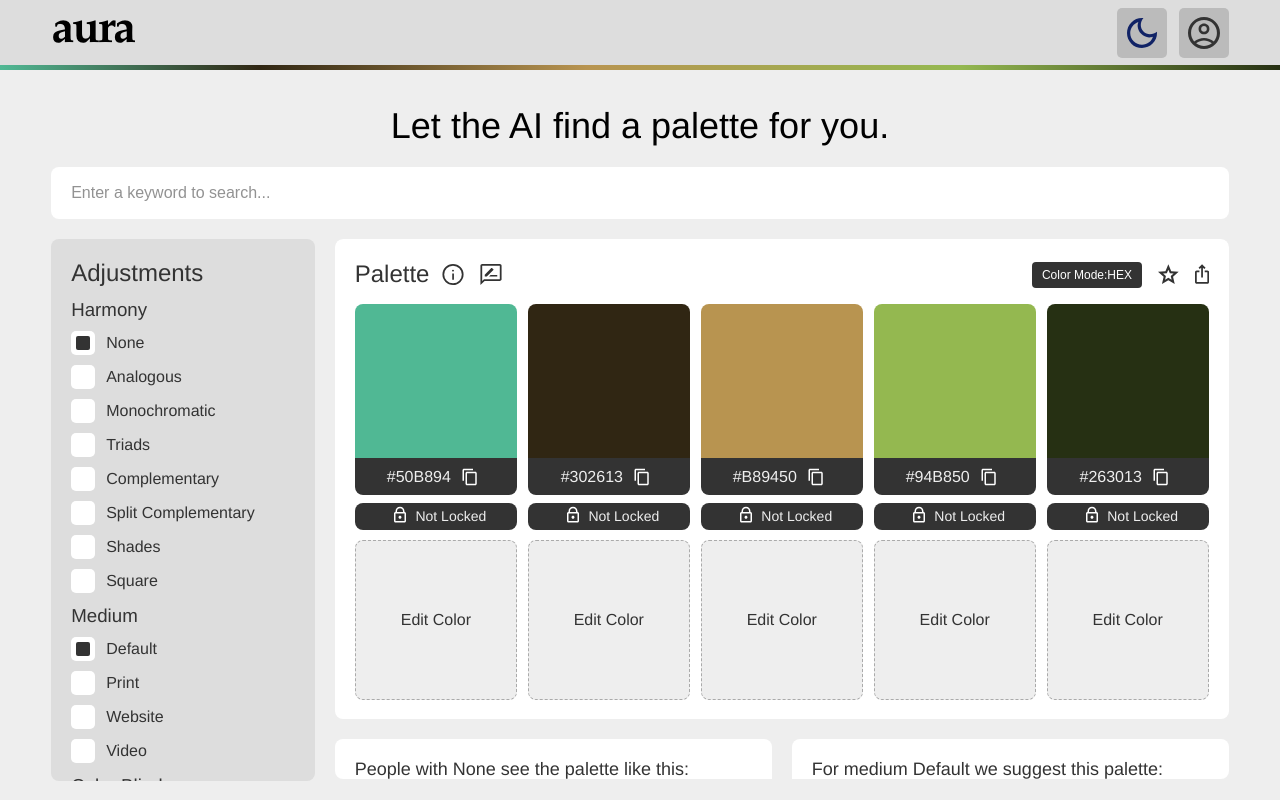
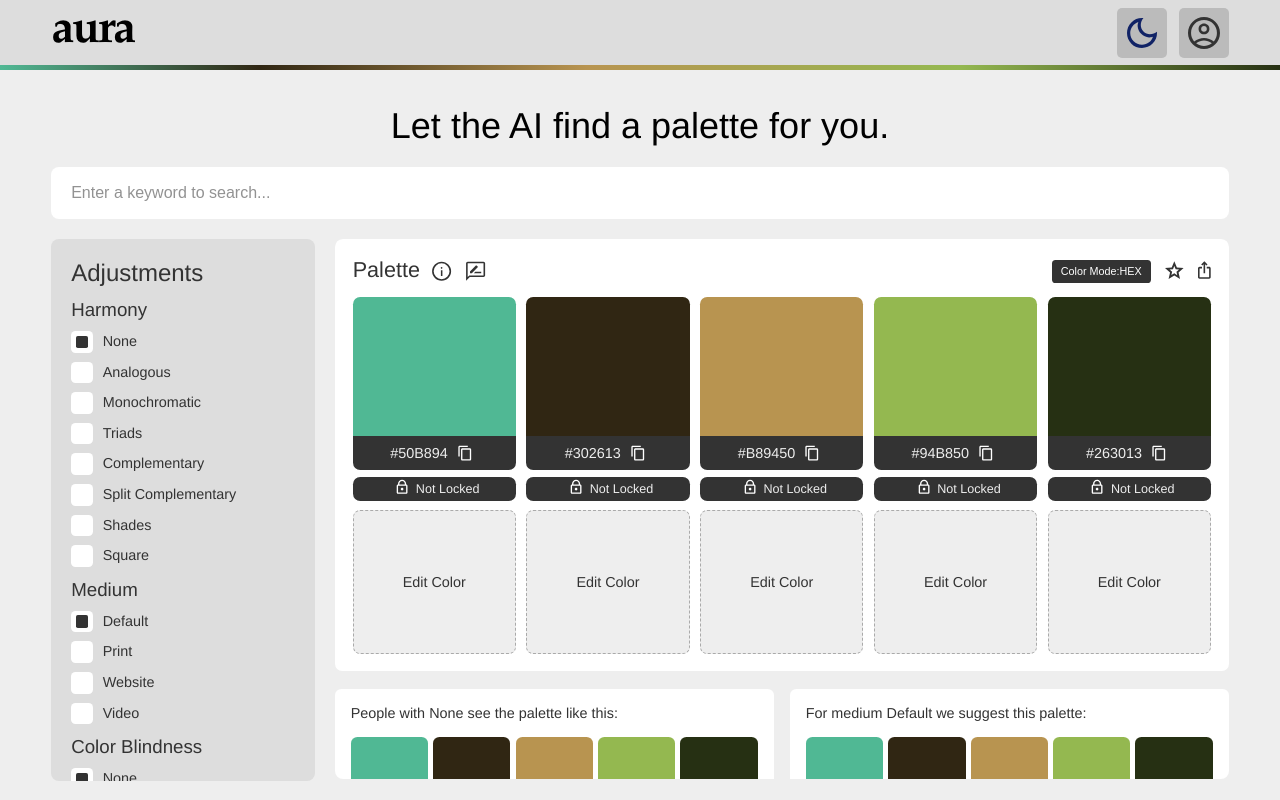
Before and after one commit to solomonNSI/AuraPalette, a React app in the folder aura-palette/: page / in a window 1280 px wide. Built offline with nearby package versions, Linux system fonts and the light colour scheme.

Commit message:
Zoom out

```diff
--- a/aura-palette/src/Components/AdjustmentsMenu/style.js
+++ b/aura-palette/src/Components/AdjustmentsMenu/style.js
@@ -49,6 +49,7 @@ export const Container = styled.label`
   -moz-user-select: none;
   -ms-user-select: none;
   user-select: none;
+  zoom: 0.9;
 
   @media screen and (max-width: 900px) {
     margin-bottom: 8px;
--- a/aura-palette/src/Components/Palette/style.js
+++ b/aura-palette/src/Components/Palette/style.js
@@ -28,7 +28,6 @@ export const InnerContainer = styled.div`
   height: calc(100vh - 230px);
   overflow-x: hidden;
   overflow-y: auto;
-
 `;
 
 export const MainPalette = styled.div`
@@ -38,6 +37,7 @@ export const MainPalette = styled.div`
   padding: 20px;
   margin-bottom: 20px;
   overflow: hidden;
+  zoom: 0.9;
 
   &.dark {
     background-color: #000000;
@@ -56,6 +56,8 @@ export const OtherPalettes = styled.div`
   display: flex;
   flex-direction: row;
   gap: 20px;
+
+  zoom: 0.8;
 
   @media screen and (max-width: 900px) {
     flex-direction: column;
```
